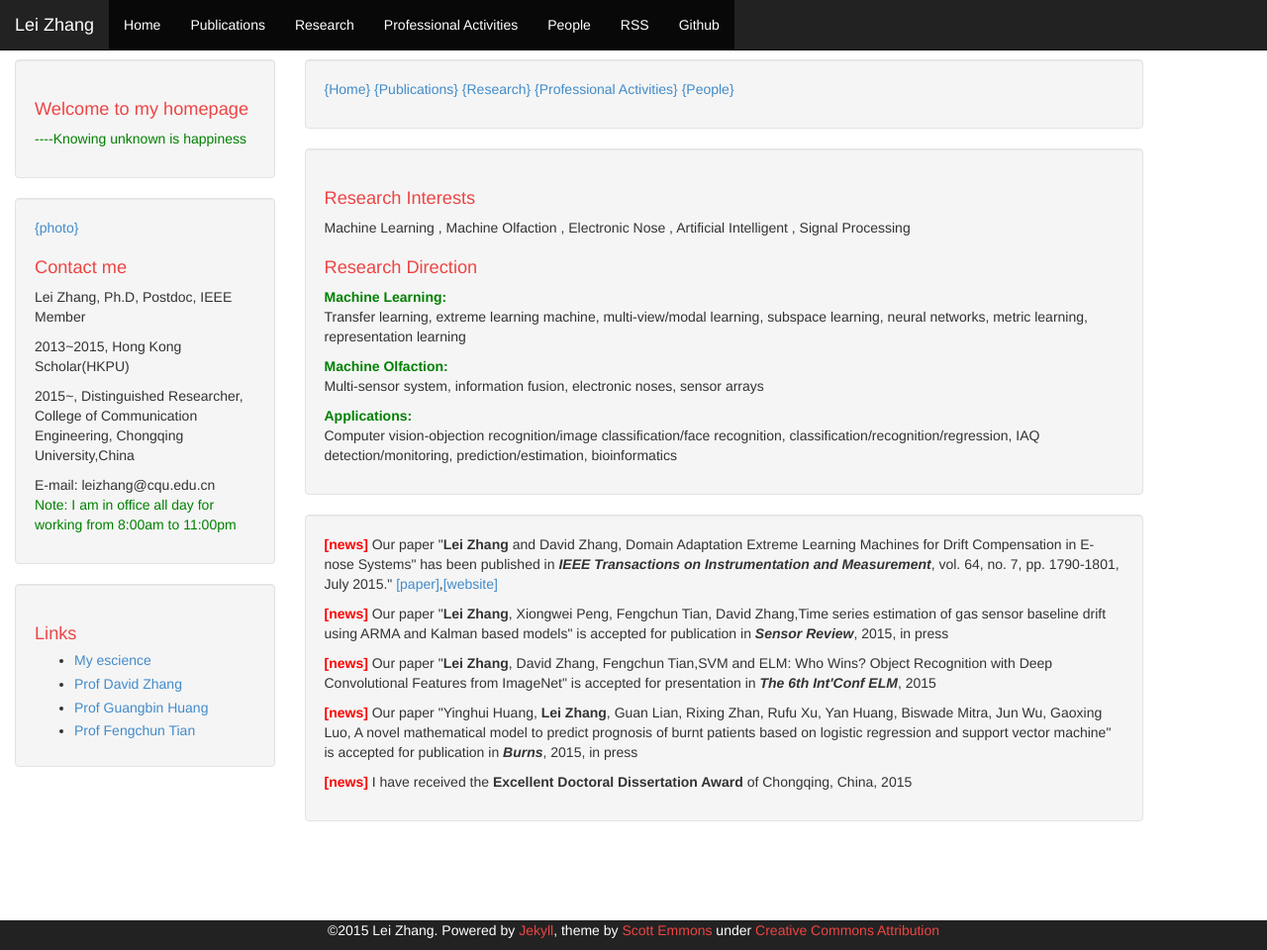
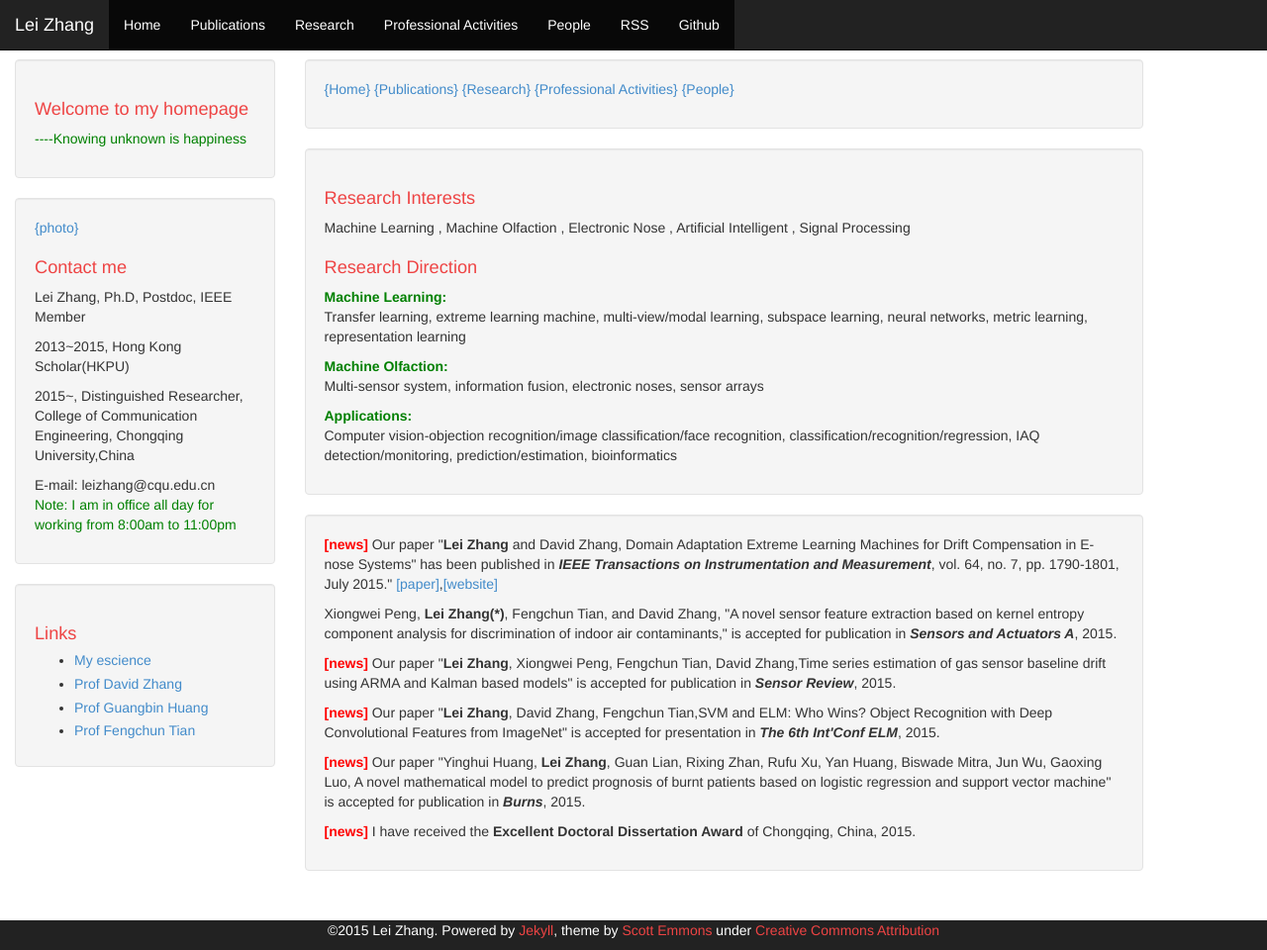
Before and after one commit to DrLeiZhang/website, a Jekyll site: the page built from index.html, in a window 1280 px wide and 960 px high. Shown: the whole window at 99% size. Built offline with Jekyll 4.4.1, drawn with Linux system fonts in a browser that asks for light colours; Markdown is read by kramdown in place of the engine named in the settings; the list of posts is cut into pages by our own code.

Commit message:
Update
Signed-off-by: leizhang@cqu.edu.cn <leizhang@cqu.edu.cn>

```diff
--- a/index.html
+++ b/index.html
@@ -20,8 +20,14 @@ layout: default
 
 <div class="well">
 <p> <B style="color:red;">[news]</B> Our paper "<B>Lei Zhang</B> and David Zhang, Domain Adaptation Extreme Learning Machines for Drift Compensation in E-nose Systems" has been published in <I><B>IEEE Transactions on Instrumentation and Measurement</B></I>, vol. 64, no. 7, pp. 1790-1801, July 2015." <a href="resources/DAELM.pdf"> [paper]</a>,<a href="http://ieeexplore.ieee.org/xpl/articleDetails.jsp?arnumber=6963383&filter%3DAND%28p_IS_Number%3A7118796%29">[website]</a> </p>
-<p> <B style="color:red;">[news]</B> Our paper "<B>Lei Zhang</B>, Xiongwei Peng, Fengchun Tian, David Zhang,Time series estimation of gas sensor baseline drift using ARMA and Kalman based models" is accepted for publication in <I><B>Sensor Review</B></I>, 2015, in press</p>
-<p> <B style="color:red;">[news]</B> Our paper "<B>Lei Zhang</B>, David Zhang, Fengchun Tian,SVM and ELM: Who Wins? Object Recognition with Deep Convolutional  Features from ImageNet" is accepted for presentation in <I><B>The 6th Int'Conf ELM</B></I>, 2015</p>
-<p> <B style="color:red;">[news]</B> Our paper "Yinghui Huang, <B>Lei Zhang</B>, Guan Lian, Rixing Zhan, Rufu Xu, Yan Huang, Biswade Mitra, Jun Wu, Gaoxing Luo, A novel mathematical model to predict prognosis of burnt patients based on logistic regression and support vector machine" is accepted for publication in <I><B>Burns</B></I>, 2015, in press</p>
-<p> <B style="color:red;">[news]</B> I have received the <B>Excellent Doctoral Dissertation Award</B> of Chongqing, China, 2015</p>
+
+<p>Xiongwei Peng, <B>Lei Zhang(*)</B>, Fengchun Tian, and David Zhang, "A novel sensor feature extraction based on kernel entropy component analysis for discrimination of indoor air contaminants," is accepted for publication in <I><B>Sensors and Actuators A</B></I>, 2015. </p>
+
+<p> <B style="color:red;">[news]</B> Our paper "<B>Lei Zhang</B>, Xiongwei Peng, Fengchun Tian, David Zhang,Time series estimation of gas sensor baseline drift using ARMA and Kalman based models" is accepted for publication in <I><B>Sensor Review</B></I>, 2015.</p>
+
+<p> <B style="color:red;">[news]</B> Our paper "<B>Lei Zhang</B>, David Zhang, Fengchun Tian,SVM and ELM: Who Wins? Object Recognition with Deep Convolutional  Features from ImageNet" is accepted for presentation in <I><B>The 6th Int'Conf ELM</B></I>, 2015.</p>
+
+<p> <B style="color:red;">[news]</B> Our paper "Yinghui Huang, <B>Lei Zhang</B>, Guan Lian, Rixing Zhan, Rufu Xu, Yan Huang, Biswade Mitra, Jun Wu, Gaoxing Luo, A novel mathematical model to predict prognosis of burnt patients based on logistic regression and support vector machine" is accepted for publication in <I><B>Burns</B></I>, 2015.</p>
+
+<p> <B style="color:red;">[news]</B> I have received the <B>Excellent Doctoral Dissertation Award</B> of Chongqing, China, 2015.</p>
 </div>
--- a/publications.html
+++ b/publications.html
@@ -20,8 +20,10 @@ layout: default
 <p>[5] <B>Lei Zhang</B> and David Zhang, "Domain Adaptation Extreme Learning Machines for Drift Compensation in E-nose Systems," in arXiv.org(arXiv:1505.06405), 2015. <a href="http://arxiv.org/abs/1505.06405">[paper]</a></p>
 
     <h1>Papers in 2015</h1>
-<p>[6] Xiongwei Peng, <B>Lei Zhang(*)</B>, Fengchun Tian, and David Zhang, "A novel sensor feature extraction based on kernel entropy component analysis for discrimination of indoor air contaminants," <I><B>Sensors and Actuators A</B></I>, 2015. [paper], <a href="resources/KECA-LSSVM_code_demo.rar">[source code 1]</a>, <a href="resources/KECA-SVM_code_demo.rar"> [source code 2]</a> (minor revision) (IF: 1.943)</p>
-<p>[7] <B>Lei Zhang</B>, David Zhang, and Fengchun Tian, "SVM and ELM: Who Wins? Object Recognition with Deep Convolutional Features from ImageNet" <I><B>The 6th Int'Conf ELM</B></I>, 2015, Accept.
+<p>[6] Xiongwei Peng, <B>Lei Zhang(*)</B>, Fengchun Tian, and David Zhang, "A novel sensor feature extraction based on kernel entropy component analysis for discrimination of indoor air contaminants," <I><B>Sensors and Actuators A</B></I>, 2015, in press. [paper], <a href="resources/KECA-LSSVM_code_demo.rar">[source code 1]</a>, <a href="resources/KECA-SVM_code_demo.rar"> [source code 2]</a> (IF: 1.903)</p>
+
+<p>[7] <B>Lei Zhang</B>, David Zhang, and Fengchun Tian, "SVM and ELM: Who Wins? Object Recognition with Deep Convolutional Features from ImageNet" <I><B>The 6th Int'Conf ELM</B></I>, 2015, in press<a href="resources/DataCode_ELM_CNN.rar">[data and source code]</a>.
+
 <p>[8] Yinghui Huang, <B>Lei Zhang</B>, Guan Lian, Rixing Zhan, Rufu Xu, Yan Huang, Biswade Mitra, Jun Wu, and Gaoxing Luo, "A novel mathematical model to predict prognosis of burnt patients based on logistic regression and support vector machine," <I><B>Burns</B></I>, 2015, in press (IF: 1.880)</p>
 
 <p>[9] <B>Lei Zhang</B>, Xiongwei Peng, Fengchun Tian, and David Zhang, "Time series estimation of gas sensor baseline drift using ARMA and Kalman based models", <I><B>Sensor Review</B></I>, 2015, in press (IF: 0.74)</p>
```
